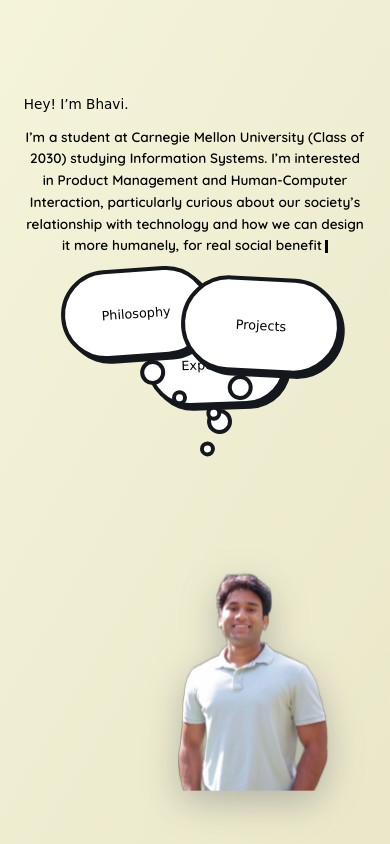
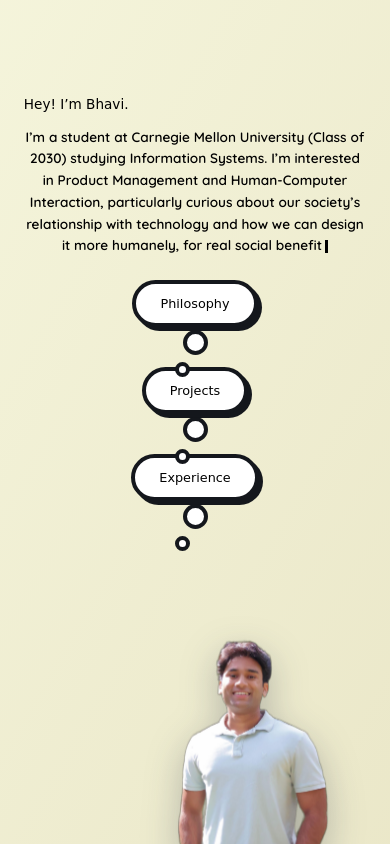
Before and after one commit to bmood25/bhavis-website, a plain HTML site: page index.html in a window 390 px wide. Drawn offline with Linux system fonts and the light colour scheme; a web font is replaced by a local one.

Commit message:
Fix mobile-only bugs: overlapping thought bubbles and cramped Philosophy panel spacing
Scoped to a new max-width:480px query so desktop/tablet layout is unaffected.

```diff
--- a/css/styles.css
+++ b/css/styles.css
@@ -917,3 +917,103 @@ p {
     aspect-ratio: 786 / 661;
   }
 }
+
+/* ==========================================================================
+   Mobile-only fixes (iPhone SE ~375px through standard mobile ~430px)
+   Scoped tighter than the 860px tablet breakpoint above so tablet layout
+   is untouched.
+   ========================================================================== */
+
+@media (max-width: 480px) {
+
+  /* --- BUG 1: overlapping thought bubbles ---
+     Replace the absolutely-positioned, overlapping bubble trio with a
+     stacked column. Each bubble keeps its own trailing dots pointing
+     straight down toward the next bubble (and finally toward the head),
+     preserving the "thought trail" concept without any overlap. */
+
+  .thought-bubbles {
+    position: static;
+    display: flex;
+    flex-direction: column;
+    align-items: center;
+    width: 100%;
+    height: auto;
+    gap: 2.5rem;
+    margin-bottom: 2.5rem;
+  }
+
+  .thought-bubble {
+    position: relative;
+    top: auto;
+    left: auto;
+    right: auto;
+    bottom: auto;
+    transform: none !important;
+    width: auto;
+    height: auto;
+    min-width: 44px;
+    min-height: 44px;
+    padding: 0.75rem 1.5rem;
+  }
+
+  .thought-bubble:hover {
+    transform: none !important;
+  }
+
+  .tb-philosophy {
+    order: 1;
+    z-index: 3;
+  }
+
+  .tb-projects {
+    order: 2;
+    z-index: 2;
+  }
+
+  .tb-experience {
+    order: 3;
+    z-index: 1;
+  }
+
+  /* All three bubbles get the same straight-down trail now that they're
+     stacked in a single column, matching the existing .tb-experience dots. */
+  .tb-philosophy .dot,
+  .tb-projects .dot,
+  .tb-experience .dot {
+    bottom: -32px;
+    left: 50%;
+    right: auto;
+    margin-left: -12px;
+  }
+
+  .tb-philosophy .dot-smaller,
+  .tb-projects .dot-smaller,
+  .tb-experience .dot-smaller {
+    bottom: -54px;
+    left: 50%;
+    right: auto;
+    margin-left: -20px;
+  }
+
+  /* --- BUG 2: cramped Philosophy & Interests panel --- */
+
+  #panel-philosophy .panel-inner {
+    justify-content: flex-start;
+    gap: 1.75rem;
+    padding-top: 4rem;
+    padding-bottom: 3rem;
+    padding-left: 1.75rem;
+    padding-right: 1.75rem;
+  }
+
+  #panel-philosophy .panel-body p {
+    line-height: 1.85;
+  }
+
+  #panel-philosophy .panel-quote {
+    margin-top: 0.5rem;
+    margin-bottom: 1rem;
+    padding: 1.5rem 1.25rem;
+  }
+}
```
